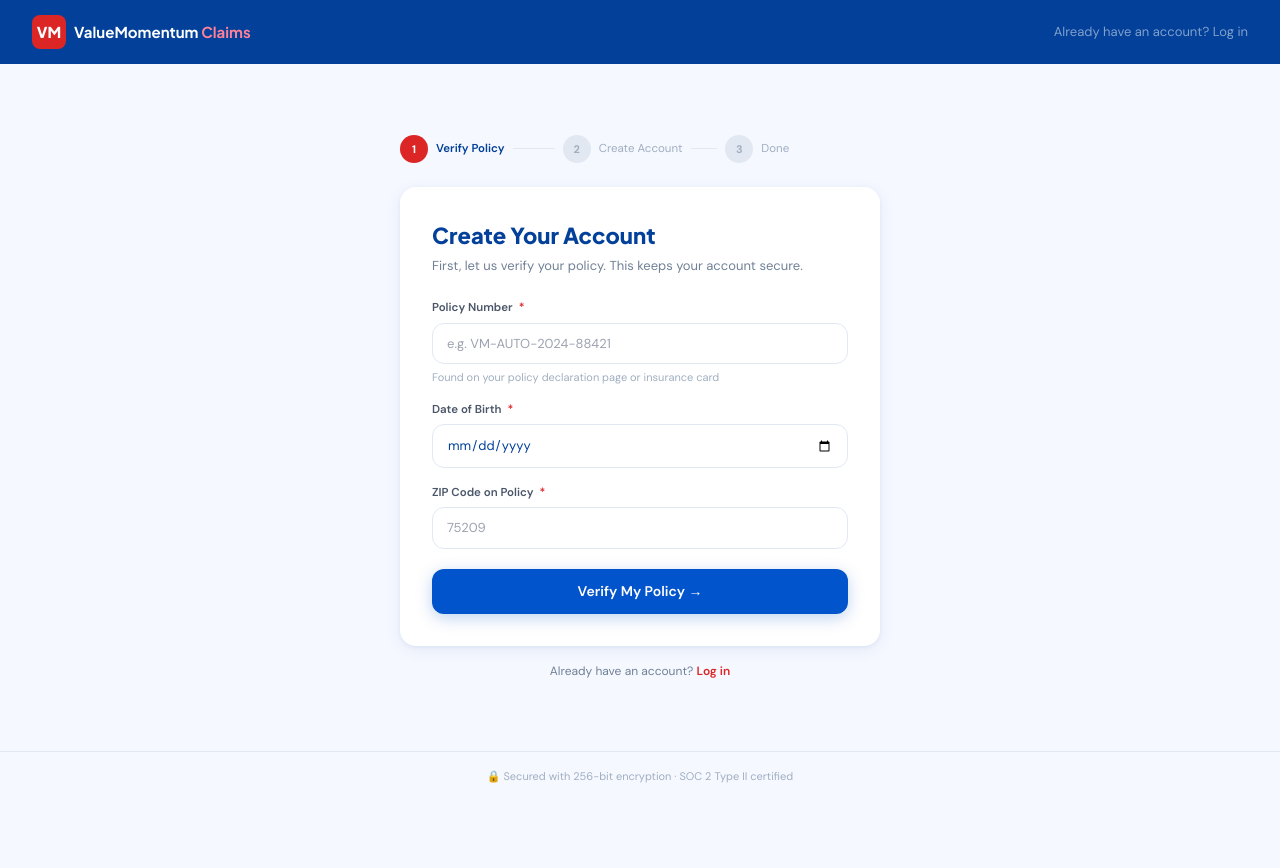
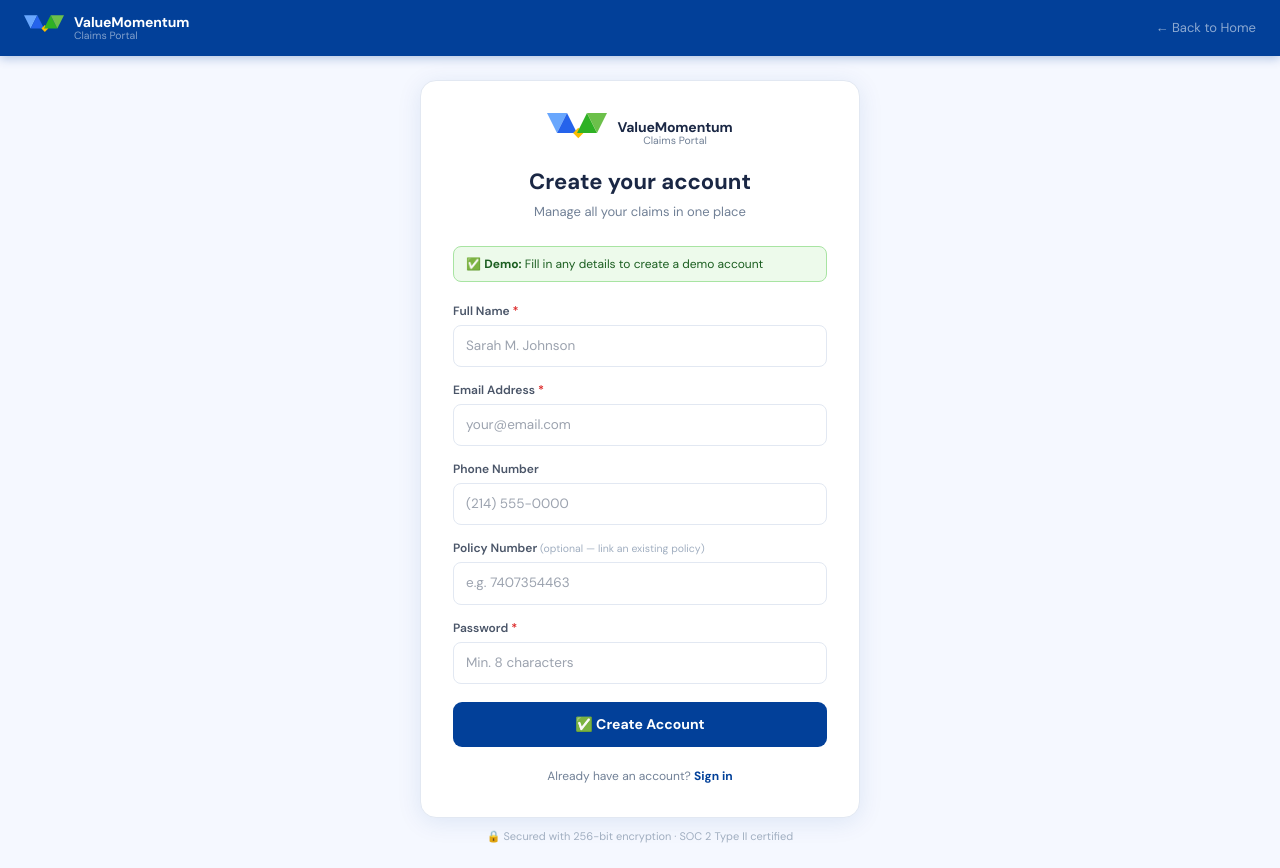
Before and after one commit to Naturepickorganic/vm-claims-portal-, a React (Vite) app: page /signup in a window 1280 px wide. Before the commit the page ends 800 px from the top, so only its background shows below. Built offline with nearby package versions, Linux system fonts and the light colour scheme; no server answers.

Commit message:
Update Signup.tsx

```diff
--- a/src/pages/Signup.tsx
+++ b/src/pages/Signup.tsx
@@ -1,171 +1,133 @@
 import { useState } from 'react'
 import { useNavigate, Link } from 'react-router-dom'
 import { useAuth } from '@/lib/authContext'
-import { useLogo } from '@/lib/logoConfig'
-import { clsx } from 'clsx'
+import VMlogo from '@/components/ui/VMlogo'
 
-type Step = 'verify' | 'create' | 'done'
+const C = {
+  navy:'#024099', blue:'#0254CC', bluePale:'#EBF3FF',
+  green:'#2EB124', greenLight:'#EDFAEB',
+  border:'#E2E8F2', bg:'#F5F8FF', white:'#FFFFFF',
+  text:'#1A2744', mid:'#4A5568', muted:'#718096', faint:'#A0AEC0',
+  error:'#DC2626', errorLight:'#FEF2F2',
+}
 
 export default function Signup() {
-  const navigate          = useNavigate()
-  const { login }         = useAuth()
-  const { logo }          = useLogo()
-  const [step, setStep]   = useState<Step>('verify')
-  const [loading, setLoading] = useState(false)
-  const [error,   setError]   = useState('')
+  const navigate = useNavigate()
+  const { login } = useAuth()
 
-  // Step 1 — Verify identity
-  const [policyNumber, setPolicyNumber] = useState('')
-  const [dob,          setDob]          = useState('')
-  const [zip,          setZip]          = useState('')
+  const [name,     setName]     = useState('')
+  const [email,    setEmail]    = useState('')
+  const [phone,    setPhone]    = useState('')
+  const [policy,   setPolicy]   = useState('')
+  const [password, setPassword] = useState('')
+  const [loading,  setLoading]  = useState(false)
+  const [error,    setError]    = useState('')
 
-  // Step 2 — Create account
-  const [firstName,  setFirstName]  = useState('')
-  const [lastName,   setLastName]   = useState('')
-  const [email,      setEmail]      = useState('')
-  const [phone,      setPhone]      = useState('')
-  const [password,   setPassword]   = useState('')
-  const [confirmPwd, setConfirmPwd] = useState('')
-
-  const handleVerify = async (e: React.FormEvent) => {
+  const handleSignup = async (e: React.FormEvent) => {
     e.preventDefault()
     setError('')
-    if (!policyNumber || !dob || !zip) { setError('All fields are required.'); return }
+    if (!name.trim() || !email.trim() || !password.trim()) {
+      setError('Please fill in all required fields.')
+      return
+    }
     setLoading(true)
-    // TODO: Call /api/v1/policy/verify with { policyNumber, dob, zip }
-    await new Promise(r => setTimeout(r, 1200))
+    try {
+      // 🔌 Replace with real registration API call
+      await login(email, password) // mock: log in after signup
+      navigate('/claims/search', { replace: true })
+    } catch {
+      setError('Could not create account. Please try again.')
+    } finally {
       setLoading(false)
-    // Mock: any policy number works in demo
-    setStep('create')
+    }
   }
 
-  const handleCreate = async (e: React.FormEvent) => {
-    e.preventDefault()
-    setError('')
-    if (!firstName || !lastName || !email || !password) { setError('All fields are required.'); return }
-    if (password !== confirmPwd) { setError('Passwords do not match.'); return }
-    if (password.length < 8) { setError('Password must be at least 8 characters.'); return }
-    setLoading(true)
-    // TODO: Call /api/v1/auth/register with user data
-    await new Promise(r => setTimeout(r, 1400))
-    await login(email, password)
-    setLoading(false)
-    setStep('done')
+  const S = {
+    page:  { minHeight:'100vh', background:C.bg, fontFamily:'"DM Sans",system-ui,sans-serif', display:'flex', flexDirection:'column' as const },
+    nav:   { background:C.navy, height:56, display:'flex', alignItems:'center', justifyContent:'space-between', padding:'0 24px', boxShadow:'0 2px 10px rgba(2,64,153,.3)' },
+    card:  { background:C.white, borderRadius:16, border:`1px solid ${C.border}`, padding:'32px', boxShadow:'0 4px 24px rgba(2,64,153,.1)' },
+    input: { width:'100%', fontSize:13.5, border:`1px solid ${C.border}`, borderRadius:8, padding:'10px 12px', color:C.text, outline:'none', fontFamily:'inherit', transition:'border-color .15s', boxSizing:'border-box' as const },
+    label: { fontSize:12, fontWeight:600, color:C.mid, display:'block', marginBottom:5 },
+    btn:   { width:'100%', background:C.navy, color:C.white, fontSize:14, fontWeight:700, padding:'12px', borderRadius:9, border:'none', cursor:'pointer', fontFamily:'inherit' },
   }
 
   return (
-    <div className="min-h-screen bg-bg flex flex-col">
-      {/* NAV */}
-      <nav className="h-16 bg-navy flex items-center justify-between px-5 md:px-8">
-        <Link to="/" className="flex items-center gap-2">
-          <div className="w-[34px] h-[34px] rounded-lg bg-red flex items-center justify-center font-display font-black text-[15px] text-white">{logo.initials}</div>
-          <span className="font-display font-bold text-[15px] text-white">{logo.name} <span className="text-[#FF8099]">Claims</span></span>
+    <div style={S.page}>
+      <nav style={S.nav}>
+        <Link to="/" style={{ textDecoration:'none' }}><VMlogo size="md" variant="full-light"/></Link>
+        <Link to="/" style={{ fontSize:13, color:'rgba(255,255,255,.55)', textDecoration:'none' }}>
+          ← Back to Home
         </Link>
-        <Link to="/login" className="text-[13px] text-white/50 hover:text-white transition-colors">Already have an account? Log in</Link>
       </nav>
 
-      <div className="flex-1 flex items-center justify-center p-5">
-        <div className="w-full max-w-[480px]">
+      <div style={{ flex:1, display:'flex', alignItems:'center', justifyContent:'center', padding:'24px 16px' }}>
+        <div style={{ width:'100%', maxWidth:440 }}>
+          <div style={S.card}>
+            <div style={{ textAlign:'center', marginBottom:24 }}>
+              <div style={{ display:'flex', justifyContent:'center', marginBottom:12 }}>
+                <VMlogo size="lg" variant="full"/>
+              </div>
+              <h1 style={{ fontSize:22, fontWeight:800, color:C.text, marginBottom:4 }}>Create your account</h1>
+              <p style={{ fontSize:13, color:C.muted }}>Manage all your claims in one place</p>
+            </div>
 
-          {/* Progress */}
-          {step !== 'done' && (
-            <div className="flex items-center gap-2 mb-6">
-              {['Verify Policy','Create Account','Done'].map((s, i) => (
-                <div key={s} className="flex items-center gap-2 flex-1">
-                  <div className={clsx('w-7 h-7 rounded-full flex items-center justify-center text-[11px] font-bold flex-shrink-0',
-                    (step === 'verify' && i === 0) || (step === 'create' && i <= 1) ? 'bg-red text-white' : 'bg-border text-faint')}>
-                    {i + 1}
+            <div style={{ background:C.greenLight, border:`1px solid #A8E4A2`,
+              borderRadius:8, padding:'8px 12px', fontSize:12, color:'#1B5E20', marginBottom:20 }}>
+              ✅ <strong>Demo:</strong> Fill in any details to create a demo account
             </div>
-                  <span className={clsx('text-[11.5px] hidden sm:block', step === 'verify' && i === 0 || step === 'create' && i === 1 ? 'text-navy font-semibold' : 'text-faint')}>{s}</span>
-                  {i < 2 && <div className="flex-1 h-px bg-border" />}
+
+            <form onSubmit={handleSignup} style={{ display:'flex', flexDirection:'column', gap:14 }}>
+              <div>
+                <label style={S.label}>Full Name <span style={{ color:C.error }}>*</span></label>
+                <input value={name} onChange={e=>setName(e.target.value)}
+                  placeholder="Sarah M. Johnson" style={S.input}/>
               </div>
-              ))}
+              <div>
+                <label style={S.label}>Email Address <span style={{ color:C.error }}>*</span></label>
+                <input type="email" value={email} onChange={e=>setEmail(e.target.value)}
+                  placeholder="your@email.com" style={S.input} autoComplete="email"/>
+              </div>
+              <div>
+                <label style={S.label}>Phone Number</label>
+                <input value={phone} onChange={e=>setPhone(e.target.value)}
+                  placeholder="(214) 555-0000" style={S.input}/>
+              </div>
+              <div>
+                <label style={S.label}>Policy Number <span style={{ fontSize:10.5, fontWeight:400, color:C.faint }}>(optional — link an existing policy)</span></label>
+                <input value={policy} onChange={e=>setPolicy(e.target.value)}
+                  placeholder="e.g. 7407354463" style={S.input}/>
+              </div>
+              <div>
+                <label style={S.label}>Password <span style={{ color:C.error }}>*</span></label>
+                <input type="password" value={password} onChange={e=>setPassword(e.target.value)}
+                  placeholder="Min. 8 characters" style={S.input} autoComplete="new-password"/>
+              </div>
+
+              {error && (
+                <div style={{ fontSize:12.5, color:C.error, background:C.errorLight,
+                  border:`1px solid #FECACA`, borderRadius:8, padding:'8px 12px' }}>
+                  ⚠️ {error}
                 </div>
               )}
 
-          <div className="bg-white rounded-2xl shadow-card p-8">
-
-            {/* Step 1 — Verify Policy */}
-            {step === 'verify' && (
-              <>
-                <h1 className="font-display font-black text-[22px] text-navy mb-1">Create Your Account</h1>
-                <p className="text-[13px] text-muted mb-6">First, let us verify your policy. This keeps your account secure.</p>
-                <form onSubmit={handleVerify} className="flex flex-col gap-4">
-                  <div className="field">
-                    <label className="field-label">Policy Number <span className="text-red">*</span></label>
-                    <input value={policyNumber} onChange={e => setPolicyNumber(e.target.value)}
-                      placeholder="e.g. VM-AUTO-2024-88421" className="field-input" />
-                    <span className="field-hint">Found on your policy declaration page or insurance card</span>
-                  </div>
-                  <div className="field">
-                    <label className="field-label">Date of Birth <span className="text-red">*</span></label>
-                    <input type="date" value={dob} onChange={e => setDob(e.target.value)} className="field-input" />
-                  </div>
-                  <div className="field">
-                    <label className="field-label">ZIP Code on Policy <span className="text-red">*</span></label>
-                    <input value={zip} onChange={e => setZip(e.target.value)} placeholder="75209" maxLength={5} className="field-input" />
-                  </div>
-                  {error && <div className="text-[12.5px] text-red font-semibold bg-red-light border border-red-mid rounded-lg px-3 py-2">{error}</div>}
-                  <button type="submit" disabled={loading} className="btn btn-primary justify-center py-3 text-[14px] w-full mt-1">
-                    {loading ? <span className="flex items-center gap-2"><span className="w-4 h-4 border-2 border-white/30 border-t-white rounded-full animate-spin" />Verifying…</span> : 'Verify My Policy →'}
+              <button type="submit" disabled={loading}
+                style={{ ...S.btn, opacity:loading?.7:1, marginTop:4 }}>
+                {loading ? 'Creating account…' : '✅ Create Account'}
               </button>
             </form>
-              </>
-            )}
 
-            {/* Step 2 — Create Account */}
-            {step === 'create' && (
-              <>
-                <div className="flex items-center gap-2 mb-5 p-3 bg-green-light border border-green-mid rounded-xl">
-                  <span className="text-green font-bold">✓</span>
-                  <span className="text-[13px] text-green-dark font-semibold">Policy verified successfully</span>
-                </div>
-                <h1 className="font-display font-black text-[22px] text-navy mb-1">Create Your Account</h1>
-                <p className="text-[13px] text-muted mb-6">Set up your login credentials.</p>
-                <form onSubmit={handleCreate} className="flex flex-col gap-4">
-                  <div className="grid grid-cols-2 gap-3">
-                    <div className="field"><label className="field-label">First Name <span className="text-red">*</span></label><input value={firstName} onChange={e => setFirstName(e.target.value)} className="field-input" /></div>
-                    <div className="field"><label className="field-label">Last Name <span className="text-red">*</span></label><input value={lastName} onChange={e => setLastName(e.target.value)} className="field-input" /></div>
-                  </div>
-                  <div className="field"><label className="field-label">Email Address <span className="text-red">*</span></label><input type="email" value={email} onChange={e => setEmail(e.target.value)} className="field-input" /></div>
-                  <div className="field"><label className="field-label">Phone Number</label><input type="tel" value={phone} onChange={e => setPhone(e.target.value)} placeholder="(214) 555-0100" className="field-input" /></div>
-                  <div className="field">
-                    <label className="field-label">Password <span className="text-red">*</span></label>
-                    <input type="password" value={password} onChange={e => setPassword(e.target.value)} className="field-input" />
-                    <span className="field-hint">Minimum 8 characters</span>
-                  </div>
-                  <div className="field"><label className="field-label">Confirm Password <span className="text-red">*</span></label><input type="password" value={confirmPwd} onChange={e => setConfirmPwd(e.target.value)} className="field-input" /></div>
-                  {error && <div className="text-[12.5px] text-red font-semibold bg-red-light border border-red-mid rounded-lg px-3 py-2">{error}</div>}
-                  <button type="submit" disabled={loading} className="btn btn-primary justify-center py-3 text-[14px] w-full mt-1">
-                    {loading ? <span className="flex items-center gap-2"><span className="w-4 h-4 border-2 border-white/30 border-t-white rounded-full animate-spin" />Creating account…</span> : 'Create Account →'}
-                  </button>
-                </form>
-              </>
-            )}
-
-            {/* Done */}
-            {step === 'done' && (
-              <div className="text-center py-4">
-                <div className="w-16 h-16 rounded-full bg-green flex items-center justify-center text-[28px] text-white mx-auto mb-4">✓</div>
-                <h1 className="font-display font-black text-[22px] text-navy mb-2">You're all set!</h1>
-                <p className="text-[13.5px] text-muted mb-6">Your account has been created. You are now logged in and ready to file or track claims.</p>
-                <div className="flex flex-col gap-2.5">
-                  <button onClick={() => navigate('/file-claim')} className="btn btn-primary justify-center py-3 w-full">File a Claim →</button>
-                  <button onClick={() => navigate('/track')} className="btn btn-ghost justify-center py-2.5 w-full">Track a Claim</button>
-                </div>
-              </div>
-            )}
+            <p style={{ textAlign:'center', fontSize:12, color:C.muted, marginTop:20 }}>
+              Already have an account?{' '}
+              <Link to="/login" style={{ color:C.navy, fontWeight:700, textDecoration:'none' }}>
+                Sign in
+              </Link>
+            </p>
           </div>
 
-          {step !== 'done' && (
-            <p className="text-center text-[12px] text-muted mt-4">
-              Already have an account? <Link to="/login" className="text-red font-semibold">Log in</Link>
+          <p style={{ textAlign:'center', fontSize:11, color:C.faint, marginTop:10 }}>
+            🔒 Secured with 256-bit encryption · SOC 2 Type II certified
           </p>
-          )}
         </div>
-      </div>
-      <div className="text-center py-4 text-[11px] text-faint border-t border-border">
-        🔒 Secured with 256-bit encryption · SOC 2 Type II certified
       </div>
     </div>
   )
```
Lines whose indentation alone changed are shown as unchanged.
